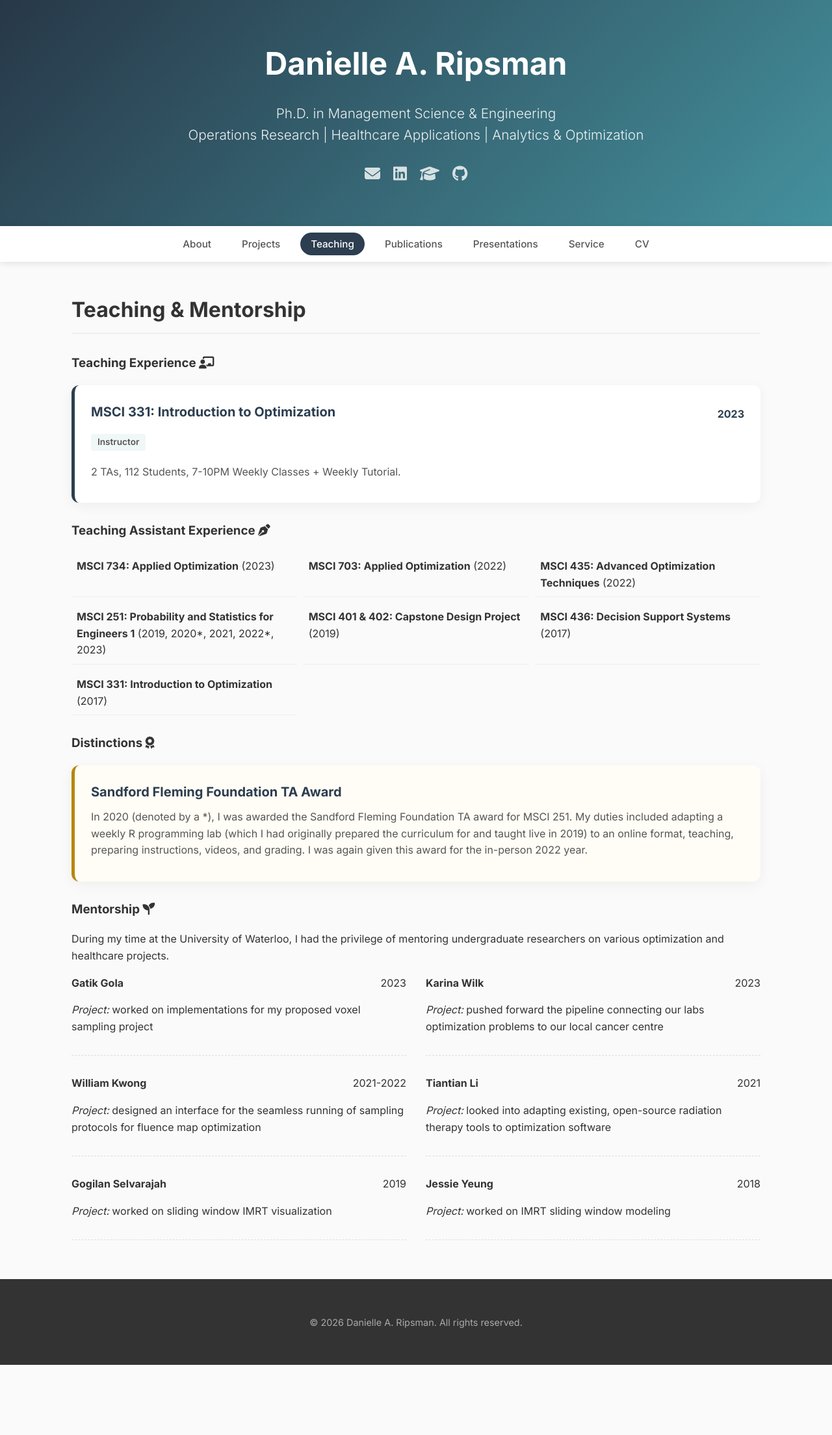
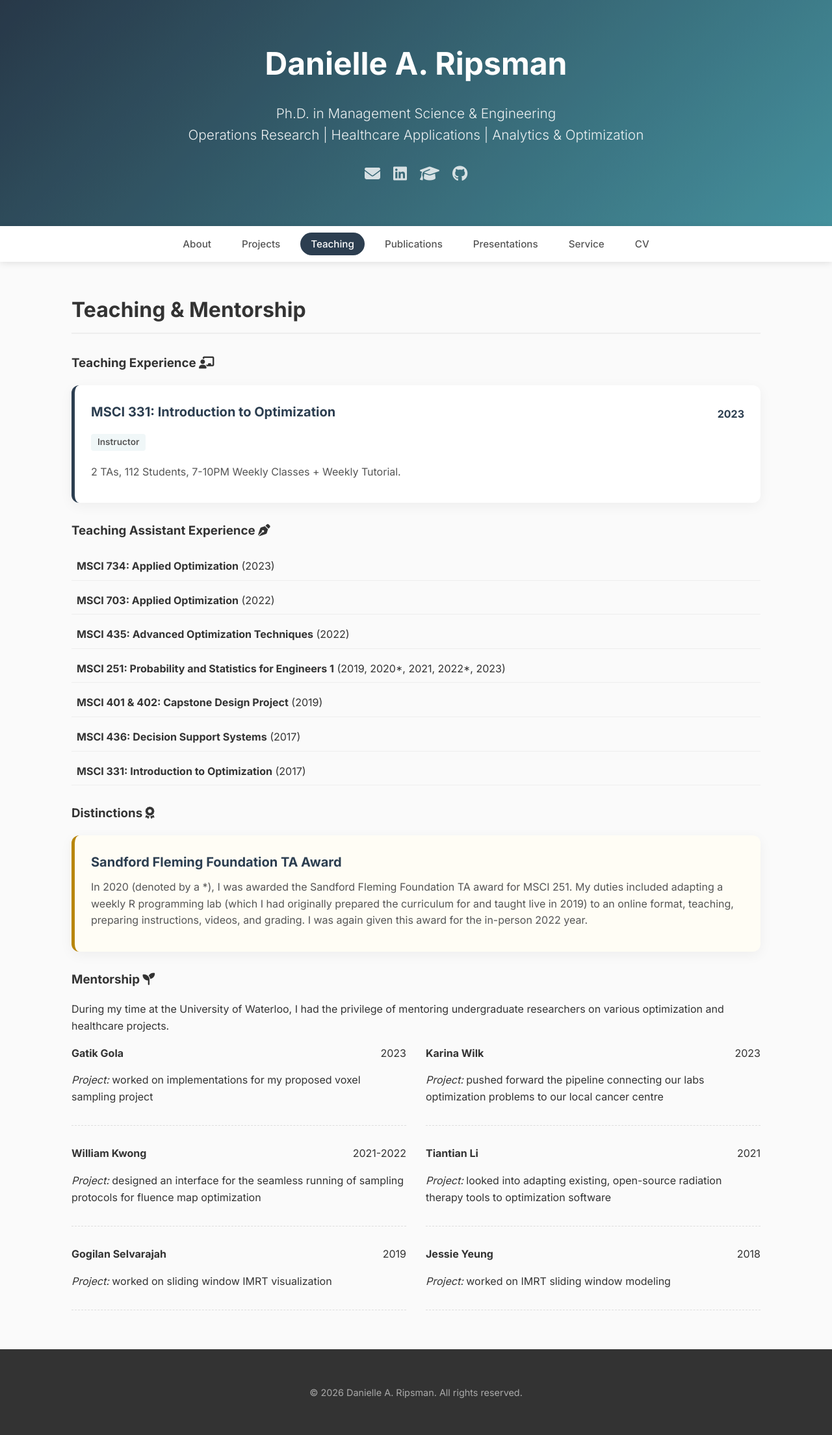
Before and after one commit to DaniRip/DaniRip.github.io, a Jekyll site: the page built from teaching.md, in a window 1280 px wide. Shown: the whole page at 65% size. Built offline with Jekyll 4.4.1, drawn with Linux system fonts in a browser that asks for light colours; before the commit the page ends 2101 px from its top, so only the background shows below that.

Commit message:
Update style.css

```diff
--- a/assets/css/style.css
+++ b/assets/css/style.css
@@ -555,13 +555,13 @@
     border-radius: 4px;
     font-size: 0.85rem;
     font-weight: 600;
-    margin-bottom: 10px;
+    margin-bottom: 0px;
 }
 
 /* TA Grid - Layout 2 columns on desktop */
 .ta-grid {
     display: grid;
-    grid-template-columns: repeat(auto-fill, minmax(300px, 1fr));
+    grid-template-columns: grid-template-columns: 1fr 1fr; /*repeat(auto-fill, minmax(300px, 1fr));*/
     gap: 10px; /* Tighter gap */
 }
 
```
